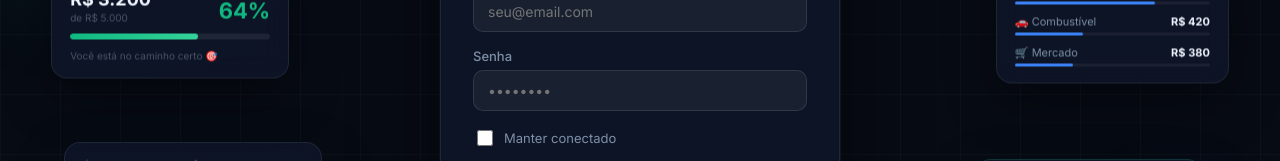
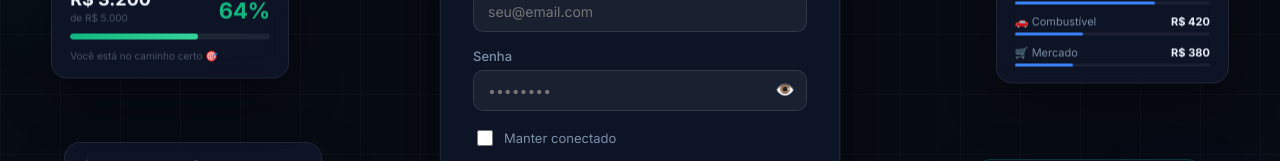
Before and after one commit to LuizFChagas/Gastos_Pessoais, a React app in the folder frontend/: page /login in a window 1280 px wide. Shown: the part 386-547 px from the top of the page. Built offline with nearby package versions, Linux system fonts and the light colour scheme; the HTML template or start-up script is replaced by a standard one.

Commit message:
feat: adicionar botao de mostrar/ocultar senha no login

```diff
--- a/frontend/src/pages/Login.jsx
+++ b/frontend/src/pages/Login.jsx
@@ -8,6 +8,7 @@ function Login() {
   const [erro, setErro] = useState("");
   const [carregando, setCarregando] = useState(false);
   const [manterConectado, setManterConectado] = useState(false);
+  const [mostrarSenha, setMostrarSenha] = useState(false);
   const [darkMode, setDarkMode] = useState(
     () => document.body.classList.contains("dark")
   );
@@ -369,16 +370,30 @@ function Login() {
               <label style={{ display: "block", fontSize: "13px", fontWeight: "500", color: "#7d8fa8", marginBottom: "6px" }}>
                 Senha
               </label>
+              <div style={{ position: "relative" }}>
                 <input
-                type="password"
+                  type={mostrarSenha ? "text" : "password"}
                   placeholder="••••••••"
                   value={senha}
                   onChange={(e) => setSenha(e.target.value)}
                   required
-                style={inputStyle}
+                  style={{ ...inputStyle, paddingRight: "42px" }}
                   onFocus={(e) => e.target.style.borderColor = "#10b981"}
-                onBlur={(e) => e.target.style.borderColor = "var(--border)"}
+                  onBlur={(e) => e.target.style.borderColor = "rgba(255,255,255,0.1)"}
                 />
+                <button
+                  type="button"
+                  onClick={() => setMostrarSenha(!mostrarSenha)}
+                  style={{
+                    position: "absolute", right: "12px", top: "50%", transform: "translateY(-50%)",
+                    background: "transparent", border: "none", cursor: "pointer",
+                    color: "#7d8fa8", fontSize: "16px", padding: "0", lineHeight: 1,
+                    display: "flex", alignItems: "center"
+                  }}
+                >
+                  {mostrarSenha ? "🙈" : "👁️"}
+                </button>
+              </div>
             </div>
 
             <div style={{ display: "flex", alignItems: "center", gap: "8px" }}>
```
Lines whose indentation alone changed are shown as unchanged.
